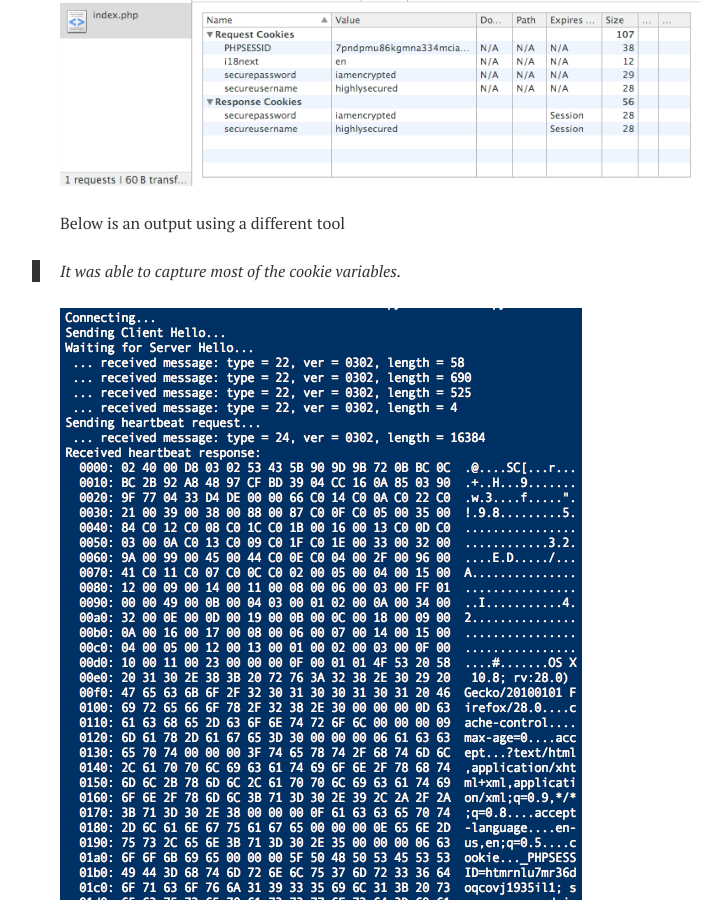
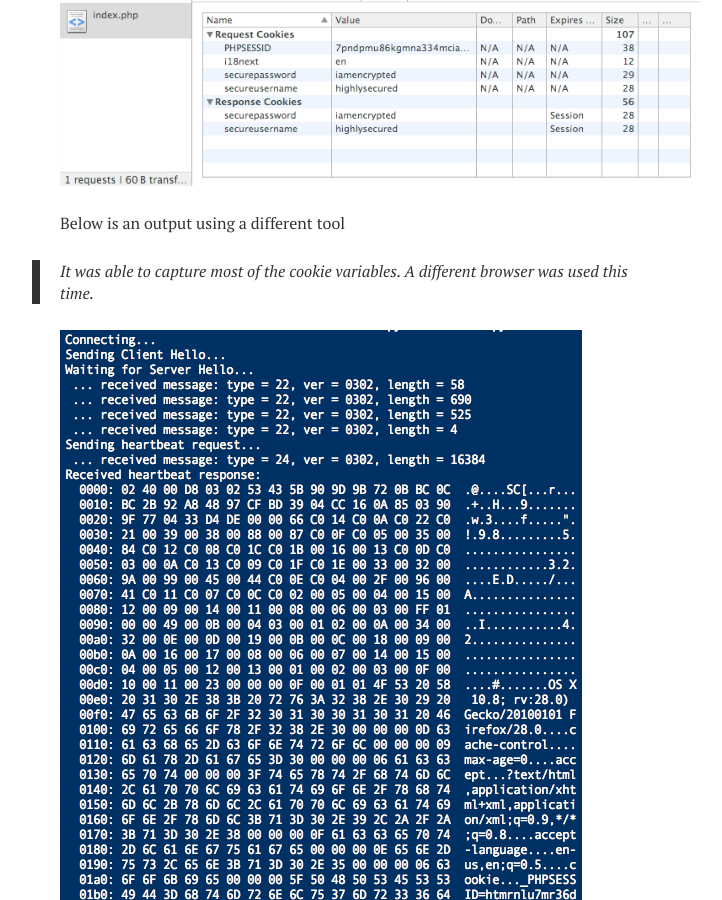
Before and after one commit to c0debreaker/c0debreaker.github.io, a Jekyll site: the page built from _posts/2014-04-08-heart-bleed-post.md, in a window 1280 px wide and 900 px high, scrolled down 985 px. Shown: the whole window, without its empty margins (260-982 px from the left). Built offline with Jekyll 4.4.1, drawn with Linux system fonts in a browser that asks for light colours; nearby versions of some CDN libraries.

Commit message:
updated quote

```diff
--- a/_posts/2014-04-08-heart-bleed-post.md
+++ b/_posts/2014-04-08-heart-bleed-post.md
@@ -40,7 +40,7 @@ This is how it looks in Chrome Developer Tools
 
 Below is an output using a different tool
 
-> It was able to capture most of the cookie variables.
+> It was able to capture most of the cookie variables. A different browser was used this time.
 
 <figure>
     <a href="/images/heartbleed-captures.png"><img src="/images/heartbleed-captures.png"></a>
```
